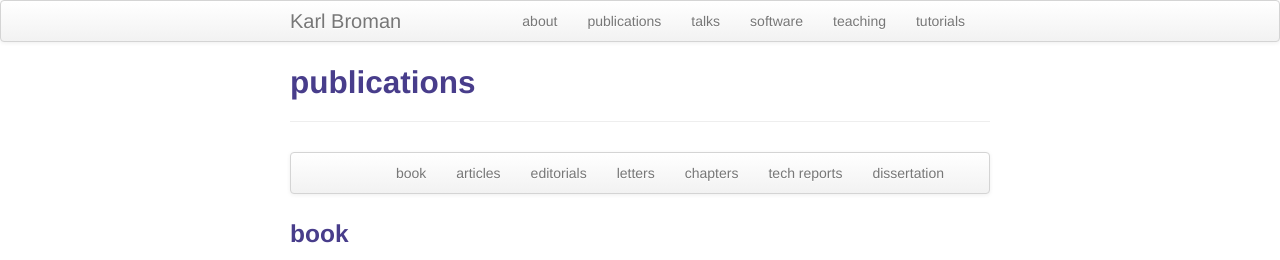
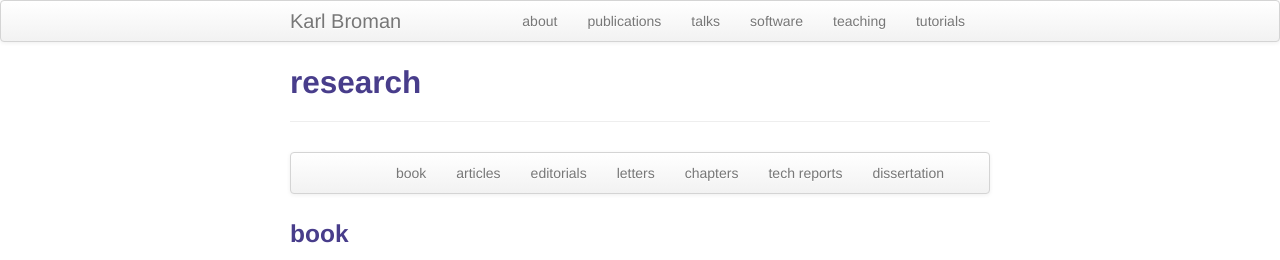
Before and after one commit to YuhengZhaoBU/YuhengZhaoBU2.github.io, a Jekyll site: the page built from pubs.md, in a window 1280 px wide and 900 px high. Shown: the top 260 px of the window. Built offline with Jekyll 4.4.1, drawn with Linux system fonts in a browser that asks for light colours.

Commit message:
Initial commit on research

```diff
--- a/pubs.md
+++ b/pubs.md
@@ -1,7 +1,7 @@
 ---
 layout: page
-title: publications
-description: Karl Broman's publications
+title: research
+description: Yuheng Zhao's research
 ---
 
 <div class="navbar">
```
